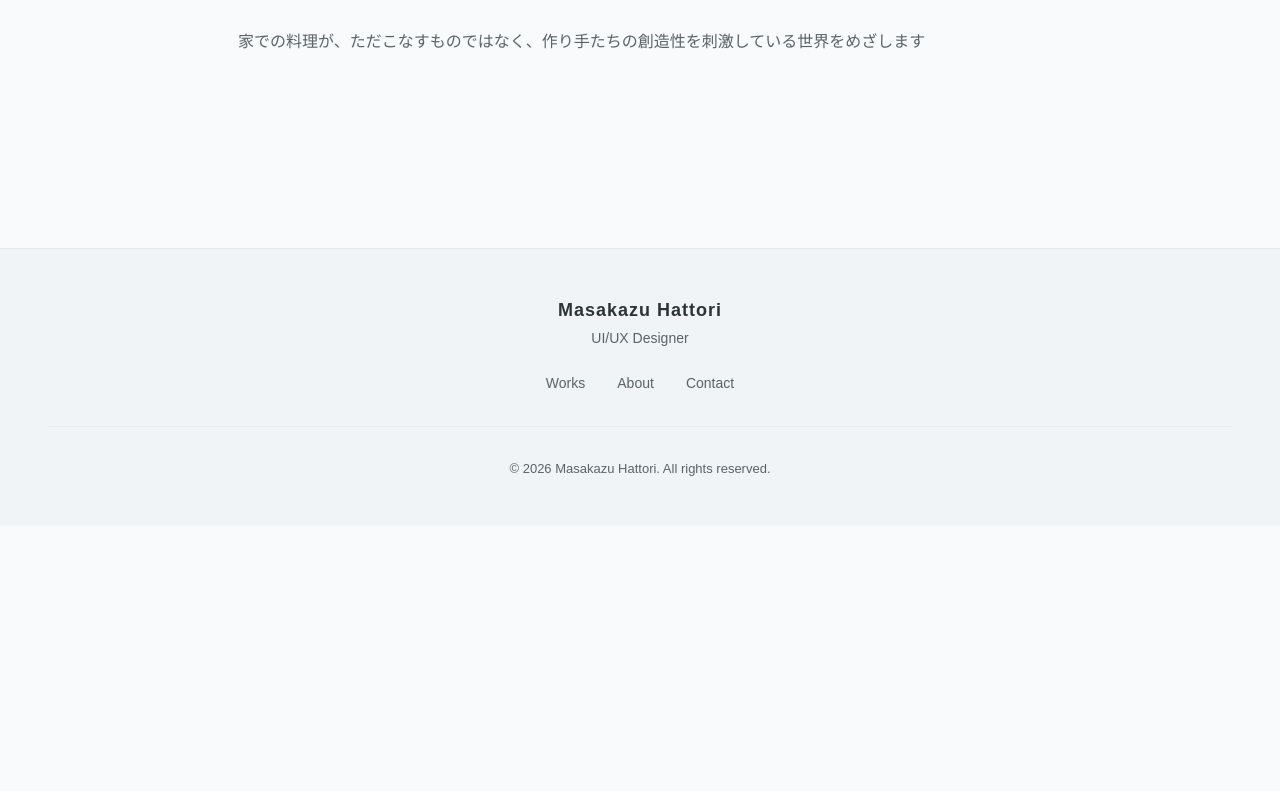
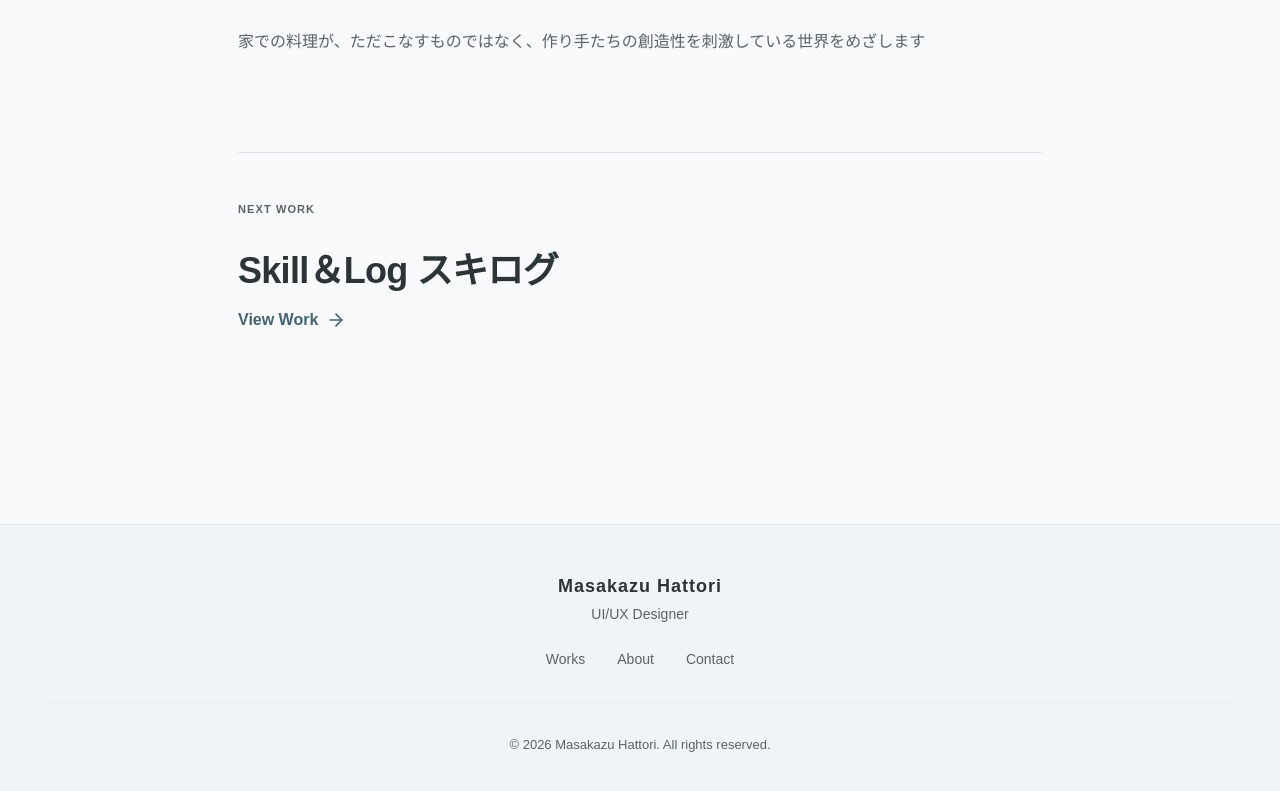
Before and after one commit to mskz-watch/masa-portfolio, a Next.js app: page /works/karappo in a window 1280 px wide. Shown: the part 4829-5620 px from the top of the page. Before the commit the page ends 5355 px from the top, so only its background shows below. Built offline with nearby package versions, Linux system fonts and the light colour scheme.

Commit message:
feat: WorksページにNext Workナビゲーションを追加

```diff
--- a/src/components/pages/WorksKarappoPage.tsx
+++ b/src/components/pages/WorksKarappoPage.tsx
@@ -3,6 +3,8 @@ import { motion } from "framer-motion";
 import Image from "next/image";
 import Link from "next/link";
 import { ArrowLeft } from "lucide-react";
+import NextWorkCard from "@/components/ui/NextWorkCard";
+import { works } from "@/data/works";
 
 const tags = ["卒業制作", "サービスデザイン"];
 
@@ -285,6 +287,8 @@ export default function WorksKarappoPage() {
             </motion.section>
           ))}
         </div>
+
+        <NextWorkCard work={works.find((w) => w.slug === "skilllog")!} />
       </div>
     </div>
   );
--- a/src/components/pages/WorksSkilllogPage.tsx
+++ b/src/components/pages/WorksSkilllogPage.tsx
@@ -3,6 +3,8 @@ import { motion } from "framer-motion";
 import Image from "next/image";
 import Link from "next/link";
 import { ArrowLeft } from "lucide-react";
+import NextWorkCard from "@/components/ui/NextWorkCard";
+import { works } from "@/data/works";
 
 const tags = ["中間課題", "Webサイト企画"];
 
@@ -276,6 +278,8 @@ export default function WorksSkilllogPage() {
             </motion.section>
           ))}
         </div>
+
+        <NextWorkCard work={works.find((w) => w.slug === "karappo")!} />
       </div>
     </div>
   );
--- /dev/null
+++ b/src/components/ui/NextWorkCard.tsx
@@ -0,0 +1,49 @@
+"use client";
+import Link from "next/link";
+import { motion } from "framer-motion";
+import { ArrowRight } from "lucide-react";
+import { Work } from "@/data/works";
+
+interface NextWorkCardProps {
+  work: Work;
+}
+
+export default function NextWorkCard({ work }: NextWorkCardProps) {
+  return (
+    <section
+      className="mt-24 pt-12"
+      style={{ borderTop: "1px solid rgba(172,179,182,0.3)" }}
+    >
+      <div
+        className="text-[11px] mb-8"
+        style={{
+          fontWeight: 600,
+          letterSpacing: "1.1px",
+          textTransform: "uppercase",
+          color: "var(--on-surface-variant)",
+        }}
+      >
+        Next Work
+      </div>
+
+      <Link href={`/works/${work.slug}`} className="block group">
+        <h2
+          className="text-[28px] md:text-[36px] mb-4"
+          style={{ fontWeight: 600, lineHeight: 1.2, letterSpacing: "-0.02em", color: "var(--on-surface)" }}
+        >
+          {work.title}
+        </h2>
+
+        <motion.div
+          className="inline-flex items-center gap-2"
+          style={{ color: "var(--primary)", fontWeight: 600, fontSize: "16px" }}
+          whileHover={{ x: 6 }}
+          transition={{ duration: 0.3 }}
+        >
+          View Work
+          <ArrowRight size={20} />
+        </motion.div>
+      </Link>
+    </section>
+  );
+}
```
Also changed, not shown: 2 other files (tests, documents, lock files or other folders).
